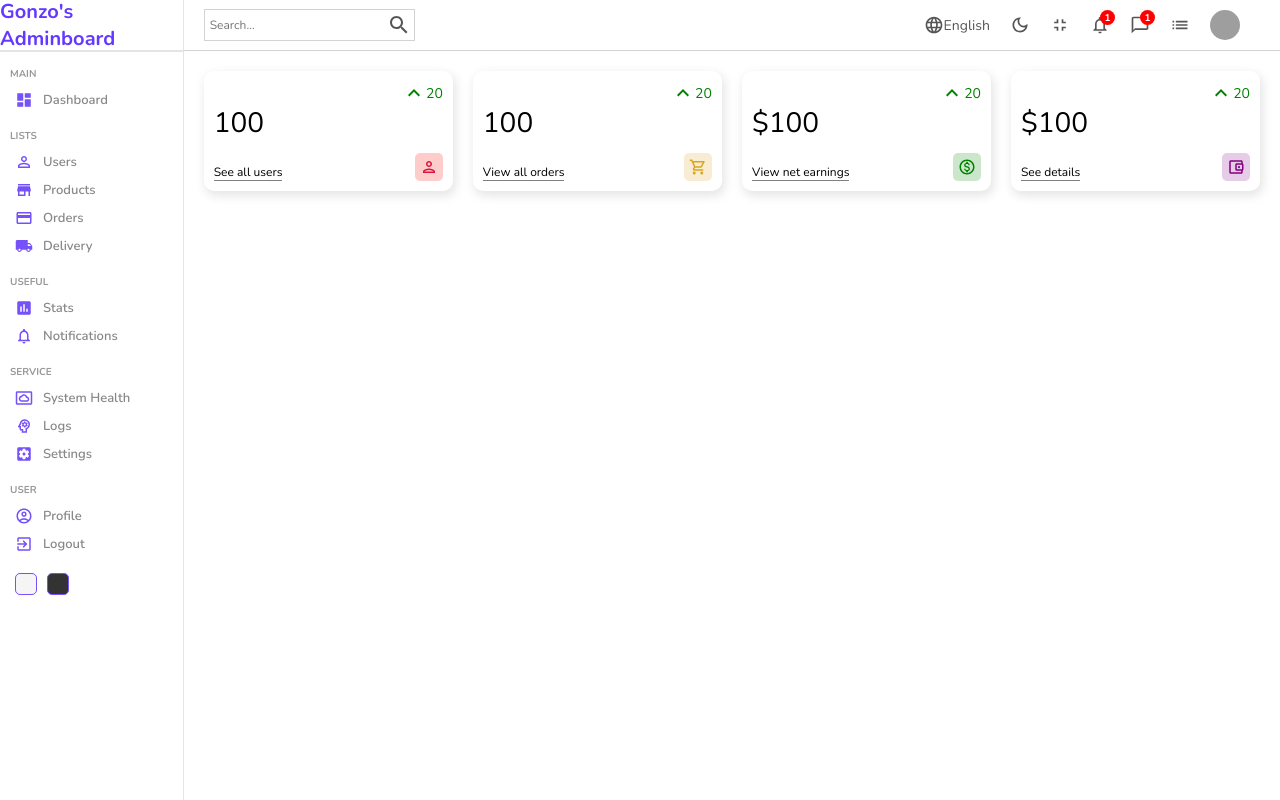
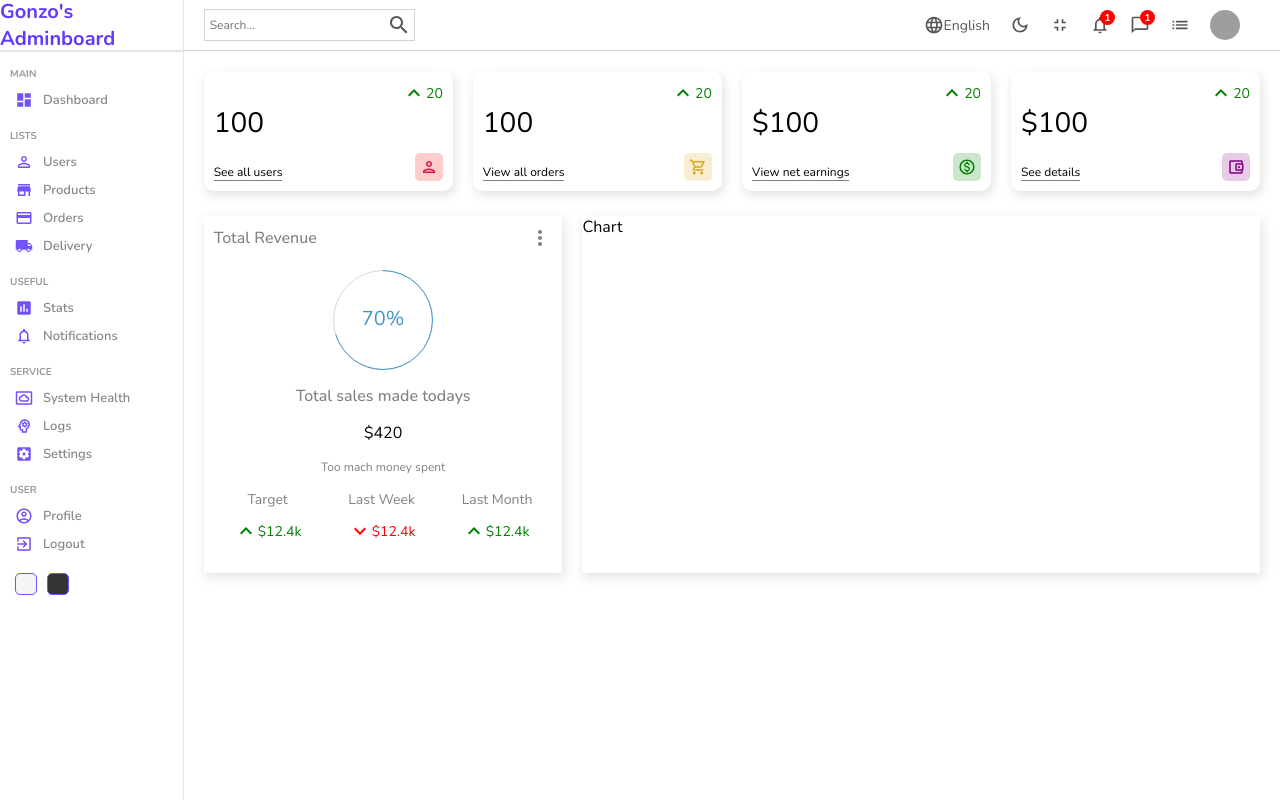
Before and after one commit to GonzaloCalleriza/react-admin-panel, a React (Create React App) app: page / in a window 1280 px wide. Built offline with nearby package versions, Linux system fonts and the light colour scheme; grey boxes are pictures that could not be loaded.

Commit message:
Created Featured and styling. Working on Chart

```diff
--- a/package.json
+++ b/package.json
@@ -11,6 +11,7 @@
     "@testing-library/react": "^12.1.4",
     "@testing-library/user-event": "^13.5.0",
     "react": "^17.0.2",
+    "react-circular-progressbar": "^2.0.4",
     "react-dom": "^17.0.2",
     "react-router-dom": "^6.2.2",
     "react-scripts": "5.0.0",
--- /dev/null
+++ b/src/components/chart/Chart.jsx
@@ -0,0 +1,12 @@
+import React from 'react';
+import './chart.scss';
+
+const Chart = () => {
+    return (
+        <div className="chart">
+            Chart
+        </div>
+    );
+}
+
+export default Chart;
--- /dev/null
+++ b/src/components/chart/chart.scss
@@ -0,0 +1,5 @@
+.chart {
+    flex: 4;
+    -webkit-box-shadow: 2px 4px 10px 1px rgba(0, 0, 0, 0.47);
+    box-shadow: 2px 4px 10px 1px rgba(201, 201, 201, 0.47);
+}
--- /dev/null
+++ b/src/components/featured/Featured.jsx
@@ -0,0 +1,52 @@
+import React from 'react';
+import './featured.scss'
+import MoreVertIcon from '@mui/icons-material/MoreVert';
+import { CircularProgressbar } from 'react-circular-progressbar';
+import "react-circular-progressbar/dist/styles.css";
+import KeyboardArrowDownIcon from '@mui/icons-material/KeyboardArrowDown';
+import KeyboardArrowUpOutlinedIcon from '@mui/icons-material/KeyboardArrowUpOutlined';
+
+
+const Featured = () => {
+    return (
+        <div className="featured">
+            <div className='top'>
+                <h1 className='title'>Total Revenue</h1>
+                <MoreVertIcon />
+            </div>
+            <div className='bottom'>
+                <div className='featured-chart'>
+                    <CircularProgressbar value={70} text={"70%"} strokeWidth={1} />
+                </div>
+                <p className='title'>Total sales made todays</p>
+                <p className='amount'>$420</p>
+                <p className='desc'>Too mach money spent</p>
+                <div className='summary'>
+                    <div className='item'>
+                        <div className='item-title'>Target</div>
+                        <div className='item-result positive'>
+                            <KeyboardArrowUpOutlinedIcon />
+                            <div className='result-amount'>$12.4k</div>
+                        </div>
+                    </div>
+                    <div className='item'>
+                        <div className='item-title'>Last Week</div>
+                        <div className='item-result negative'>
+                            <KeyboardArrowDownIcon />
+                            <div className='result-amount'>$12.4k</div>
+                        </div>
+                    </div>
+                    <div className='item'>
+                        <div className='item-title'>Last Month</div>
+                        <div className='item-result positive'>
+                            <KeyboardArrowUpOutlinedIcon />
+                            <div className='result-amount'>$12.4k</div>
+                        </div>
+                    </div>
+                </div>
+            </div>
+        </div>
+    );
+}
+
+export default Featured;
--- /dev/null
+++ b/src/components/featured/featured.scss
@@ -0,0 +1,80 @@
+.featured {
+    flex: 2;
+    -webkit-box-shadow: 2px 4px 10px 1px rgba(0, 0, 0, 0.47);
+    box-shadow: 2px 4px 10px 1px rgba(201, 201, 201, 0.47);
+    padding: 10px;
+
+    .top {
+        display: flex;
+        align-items: center;
+        justify-content: space-between;
+        color: gray;
+
+        .title{
+            font-size: 16px;
+            font-weight: 500;
+        }
+    }
+
+    .bottom {
+        padding: 20px;
+        display: flex;
+        flex-direction: column;
+        align-items: center;
+        justify-content: center;
+        gap: 15px;
+
+        .featured-chart {
+            width: 100px;
+            height: 100px;
+        }
+
+        .title{
+            font-weight: 500;
+            color: grey;
+        }
+
+        .amount {
+            font-size: 30;
+        }
+
+        .desc {
+            font-weight: 300;
+            font-size: 12px;
+            color: grey;
+            text-align: center;
+        }
+
+        .summary {
+            width: 100%;
+            display: flex;
+            align-items: center;
+            justify-content: space-between;
+
+            .item {
+                text-align: center;
+
+                .item-title {
+                    font-size: 14px;
+                    color: grey;
+                }
+
+                .item-result{
+                    display: flex;
+                    align-items: center;
+                    margin-top: 10px;
+                    font-size: 14px;
+
+                    &.positive{
+                        color: green;
+                    }
+
+                    &.negative{
+                        color: red;
+                    }
+                }
+            }
+        }
+
+    }
+}
--- a/src/pages/home/Home.jsx
+++ b/src/pages/home/Home.jsx
@@ -2,6 +2,8 @@
 import Navbar from '../../components/navbar/Navbar';
 import Sidebar from '../../components/sidebar/Sidebar';
 import Widget from '../../components/widget/Widget';
+import Featured from '../../components/featured/Featured';
+import Chart from '../../components/chart/Chart';
 import './home.scss';
 
 const Home = () => {
@@ -16,6 +18,10 @@
                     <Widget type='earning'/>
                     <Widget type='balance'/>
                 </div>
+                <div className='charts'>
+                    <Featured />
+                    <Chart />
+                </div>
             </div>
         </div>
     );
--- a/src/pages/home/home.scss
+++ b/src/pages/home/home.scss
@@ -4,10 +4,14 @@
     .home-container {
         flex: 6;
 
-        .widgets {
+        .widgets, .charts {
             display: flex;
             padding: 20px;
             gap: 20px;
         }
+
+        .charts {
+            padding: 5px 20px;
+        }
     }
 }
```
Also changed, not shown: 1 other file (tests, documents, lock files or other folders).
